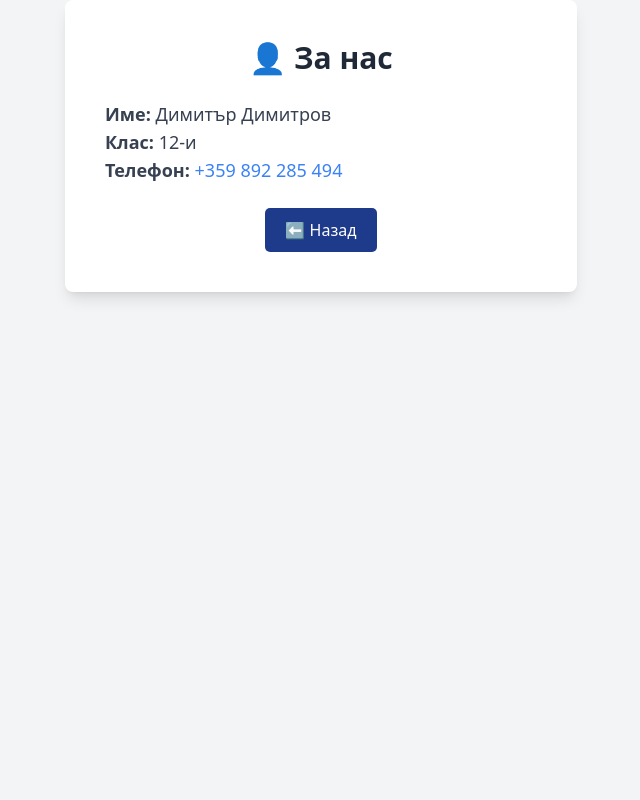
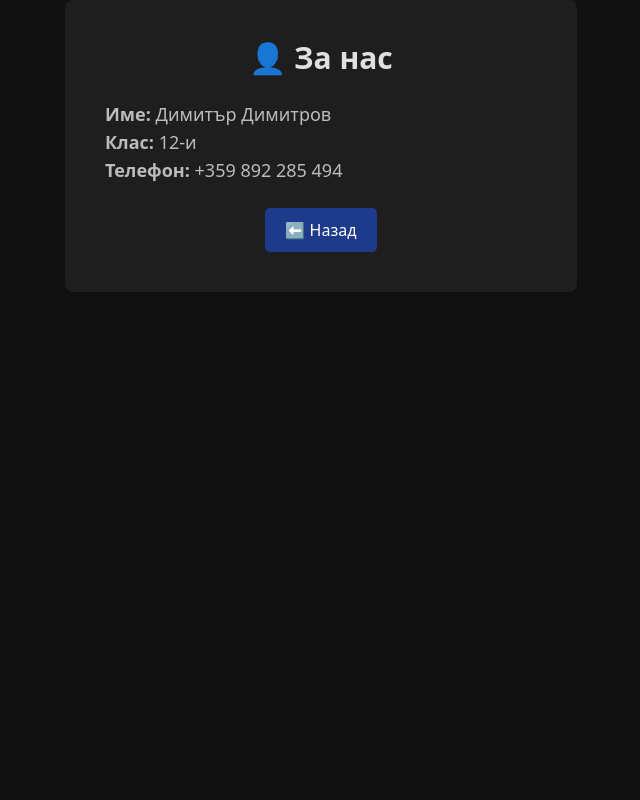
Before and after one commit to fotinov/Website-PC-Architecture, a Flask app: page /about in a window 1280 px wide. Shown: the whole page, without its empty margins (319-959 px from the left). Run offline with Flask 3, Linux system fonts and the light colour scheme; some libraries are stand-ins or nearby versions.

Commit message:
Fixed UI

```diff
--- a/templates/about.html
+++ b/templates/about.html
@@ -10,28 +10,59 @@
     <script src="https://cdn.tailwindcss.com"></script>
 
     <style>
+        /* 🌙 Dark Theme */
+        body {
+            background-color: #121212;
+            color: #e0e0e0;
+        }
+
+        /* Container */
+        .container {
+            background: #1e1e1e;
+            box-shadow: 0px 4px 10px rgba(255, 255, 255, 0.1);
+        }
+
+        /* Text */
+        p {
+            color: #bbb;
+        }
+
+        /* Links */
+        a {
+            color: #3b82f6;
+            transition: color 0.3s ease-in-out;
+        }
+
+        a:hover {
+            color: #1e90ff;
+        }
+
+        /* Back Button */
         .btn-back {
-            background-color: #1e3a8a;
+            background: #1e3a8a;
             color: white;
             padding: 10px 20px;
             border-radius: 5px;
-            transition: background 0.3s ease;
+            transition: background 0.3s ease-in-out;
         }
+
         .btn-back:hover {
-            background-color: #3b82f6;
+            background: #2563eb;
         }
     </style>
 </head>
-<body class="bg-gray-100 flex flex-col items-center min-h-screen">
+<body class="flex flex-col items-center min-h-screen">
 
-    <div class="container mx-auto p-10 bg-white shadow-lg rounded-lg max-w-lg">
-        <h1 class="text-3xl font-bold text-center text-gray-800 mb-6">👤 За нас</h1>
+    <div class="container mx-auto p-10 shadow-lg rounded-lg max-w-lg">
+        <h1 class="text-3xl font-bold text-center mb-6">👤 За нас</h1>
 
-        <p class="text-lg text-gray-700"><strong>Име:</strong> Димитър Димитров</p>
-        <p class="text-lg text-gray-700"><strong>Клас:</strong> 12-и</p>
-        <p class="text-lg text-gray-700"><strong>Телефон:</strong> <a href="tel:+359892285494" class="text-blue-500">+359 892 285 494</a></p>
+        <p class="text-lg"><strong>Име:</strong> Димитър Димитров</p>
+        <p class="text-lg"><strong>Клас:</strong> 12-и</p>
+        <p class="text-lg"><strong>Телефон:</strong>
+            <a href="tel:+359892285494">+359 892 285 494</a>
+        </p>
 
-        <!-- Бутон Назад -->
+        <!-- Back Button -->
         <div class="mt-6 text-center">
             <a href="/" class="btn-back inline-block">⬅ Назад</a>
         </div>
```
